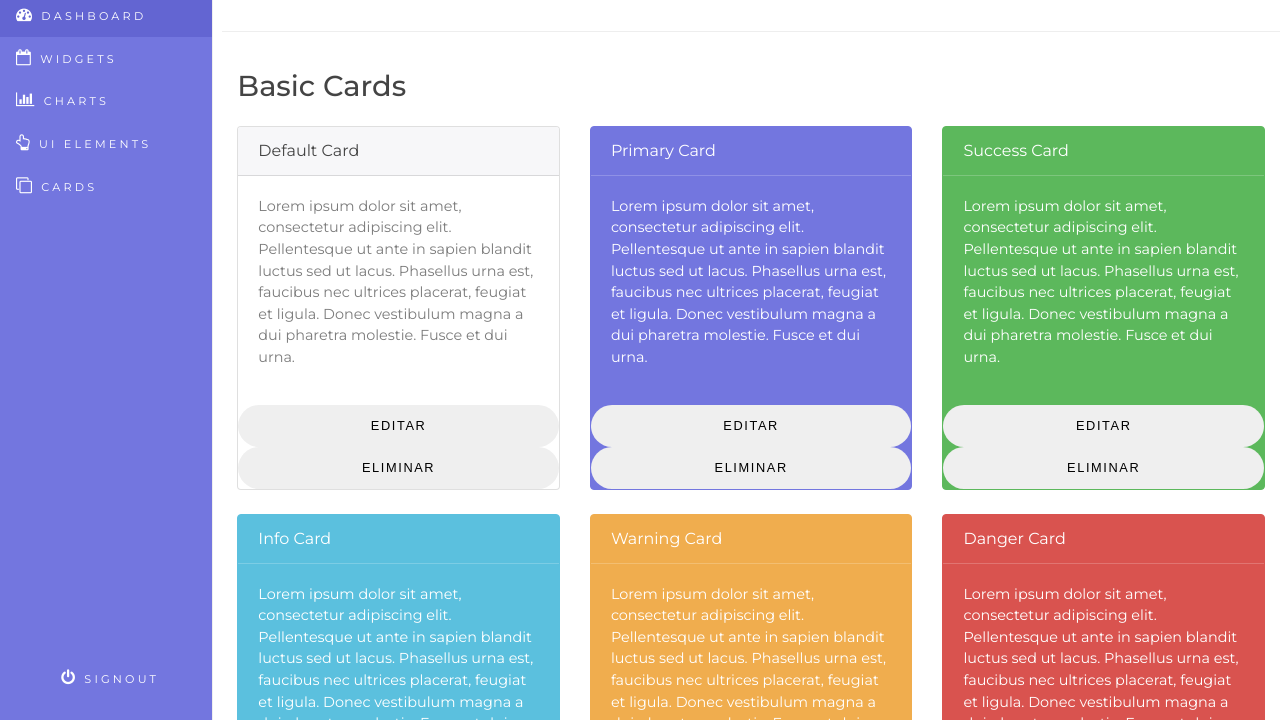
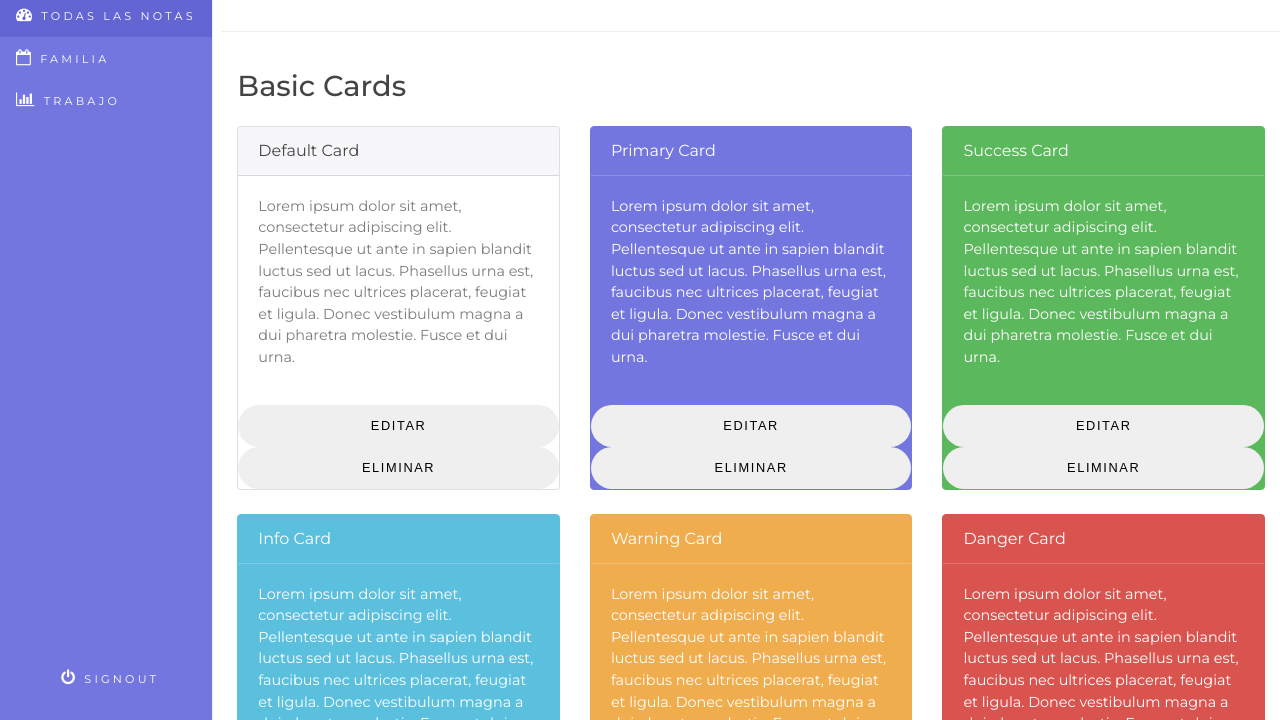
Before and after one commit to alakifan/damkeep, a plain HTML site: page index.html in a window 1280 px wide. Shown: the part 80-800 px from the top of the page. Drawn offline with Linux system fonts and the light colour scheme; a script that the page names is missing.

Commit message:
navegacion app

```diff
--- a/index.html
+++ b/index.html
@@ -34,11 +34,10 @@
 				<a href="#menu-toggle" class="btn btn-default" id="menu-toggle"><em class="fa fa-bars"></em></a>
 
 				<ul class="nav nav-pills flex-column sidebar-nav">
-					<li class="nav-item"><a class="nav-link active" href="index.html"><em class="fa fa-dashboard"></em> Dashboard <span class="sr-only">(current)</span></a></li>
-					<li class="nav-item"><a class="nav-link" href="widgets.html"><em class="fa fa-calendar-o"></em> Widgets</a></li>
-					<li class="nav-item"><a class="nav-link" href="charts.html"><em class="fa fa-bar-chart"></em> Charts</a></li>
-					<li class="nav-item"><a class="nav-link" href="elements.html"><em class="fa fa-hand-o-up"></em> UI Elements</a></li>
-					<li class="nav-item"><a class="nav-link" href="cards.html"><em class="fa fa-clone"></em> Cards</a></li>
+					<li class="nav-item"><a class="nav-link active" href="index.html"><em class="fa fa-dashboard"></em> Todas las notas <span class="sr-only">(current)</span></a></li>
+					<li class="nav-item"><a class="nav-link" href="widgets.html"><em class="fa fa-calendar-o"></em> Familia</a></li>
+					<li class="nav-item"><a class="nav-link" href="charts.html"><em class="fa fa-bar-chart"></em> Trabajo</a></li>
+
 				</ul>
 
 				<a href="#" class="logout-button"><em class="fa fa-power-off"></em> Signout</a></nav>
```
Also changed, not shown: nuevanota.html (+3 -2 lines).
